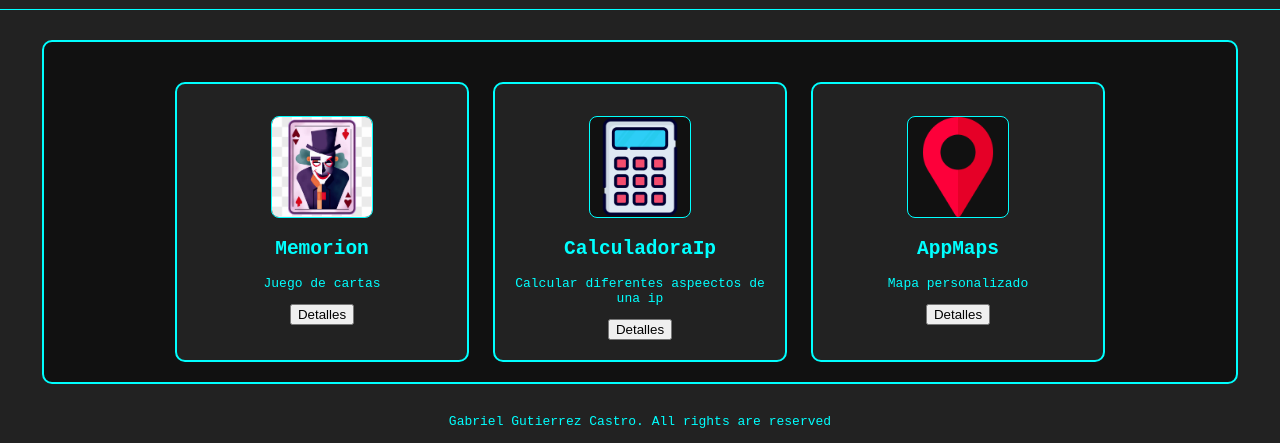
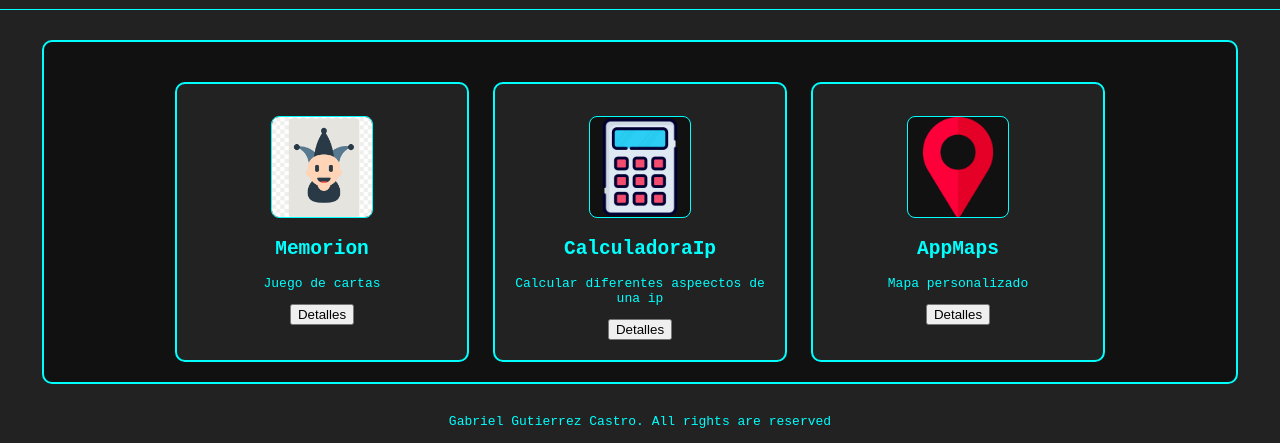
Before and after one commit to lAIdrillin/MiPortfolio, a plain HTML site: page Portfolio_Gabriel/index2.html in a window 1280 px wide. Shown: the part 105-548 px from the top of the page. Drawn offline with Linux system fonts and the light colour scheme.

Commit message:
Update index2.html

```diff
--- a/Portfolio_Gabriel/index2.html
+++ b/Portfolio_Gabriel/index2.html
@@ -23,7 +23,7 @@
 <main>
   <div class="bloques">
     <div class="bloque">
-      <img src="images/carta.jpg" alt="Cartas" class="img-bloque">
+      <img src="images/joker.png" alt="Cartas" class="img-bloque">
       <h2>Memorion</h2>
       <p>Juego de cartas</p>
       <button onclick="verDetalle('memorion')">Detalles</button>
```
